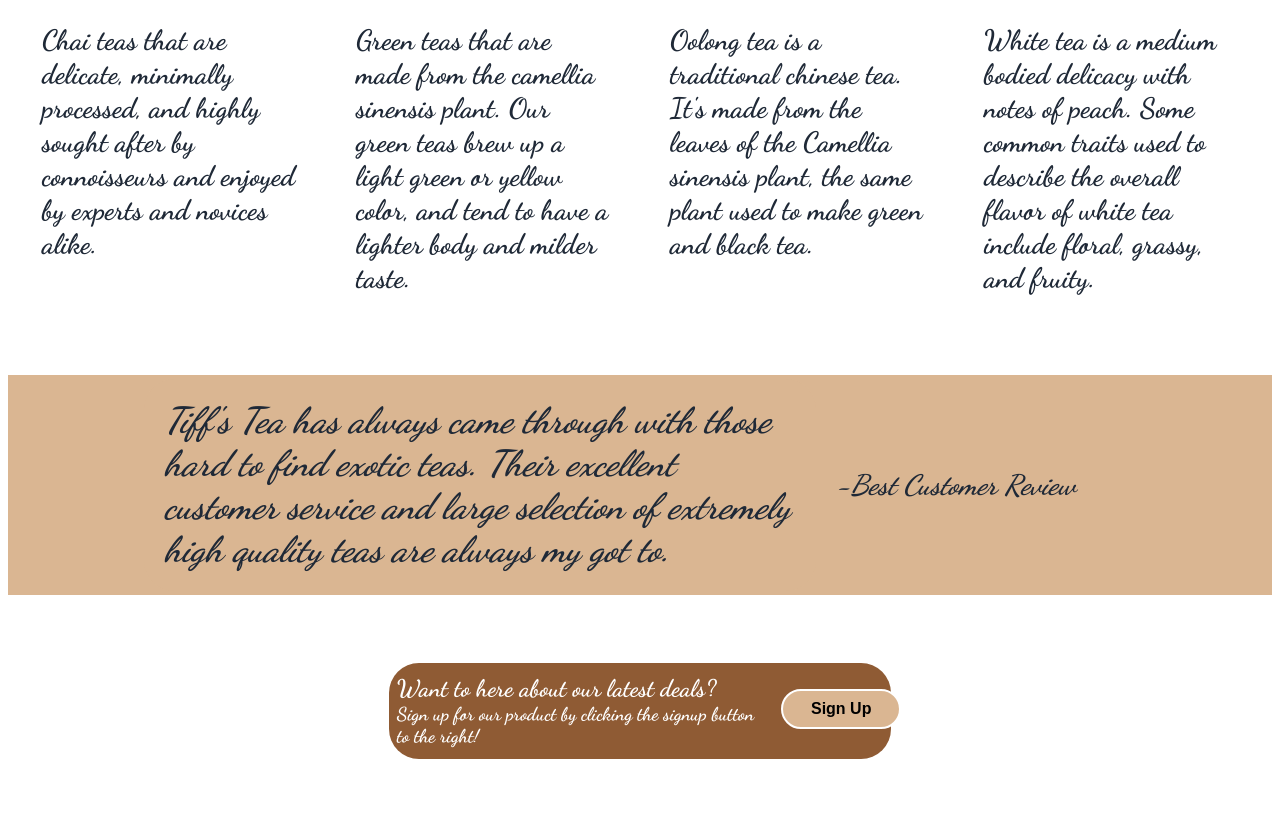
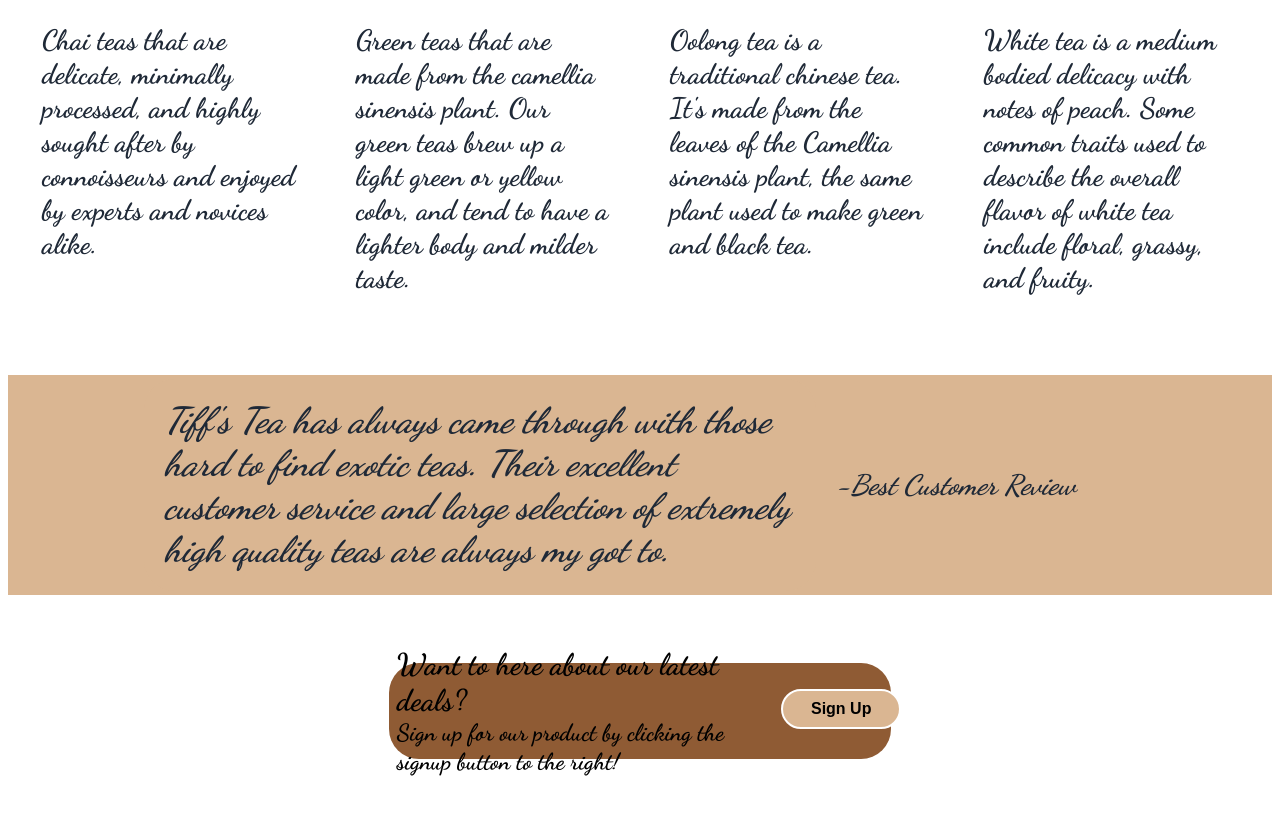
Before and after one commit to Yellowfoam/Flex, a plain HTML site: page index.html in a window 1280 px wide. Shown: the part 1124-1939 px from the top of the page. Drawn offline with Linux system fonts and the light colour scheme.

Commit message:
Font Color container four changed to black

```diff
--- a/style.css
+++ b/style.css
@@ -248,9 +248,11 @@ nav {
      .action {
          display: flex;
          flex-direction: column;
-         color: white;
+         color: black;
          align-items: flex-start;
          max-height: 80px;
+         font-weight: 700;
+         font-size: 20px;
 
         }
 
```
